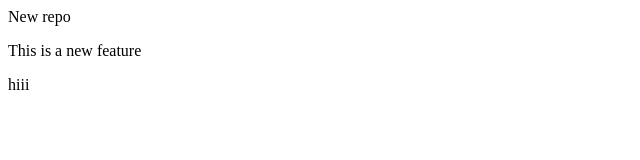
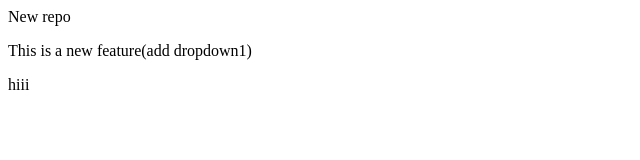
Before and after one commit to Niranjan-207/localRepo, a plain HTML site: page index.html in a window 1280 px wide. Shown: the whole page, without its empty margins (0-640 px from the left). Drawn offline with Linux system fonts and the light colour scheme.

```diff
--- a/index.html
+++ b/index.html
@@ -1,3 +1,3 @@
 <p>New repo</p>
-<p>This is a new feature</p>
+<p>This is a new feature(add dropdown1)</p>
 <p>hiii</p>
```
